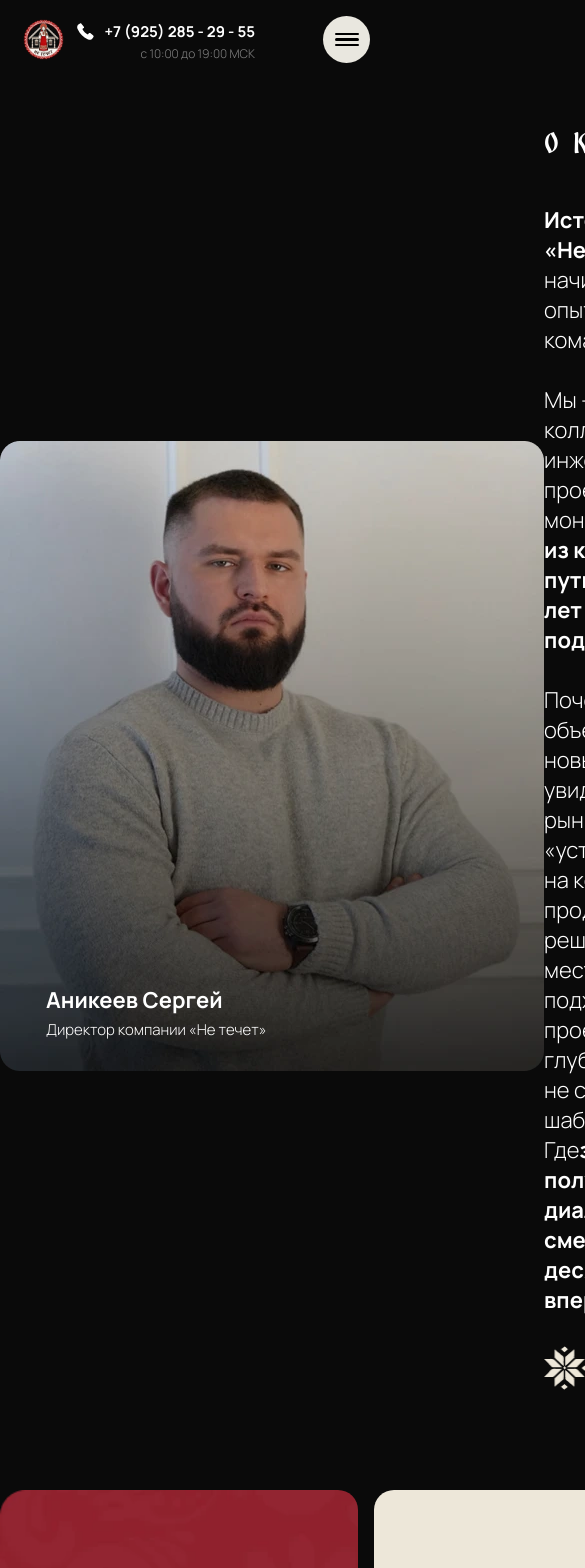
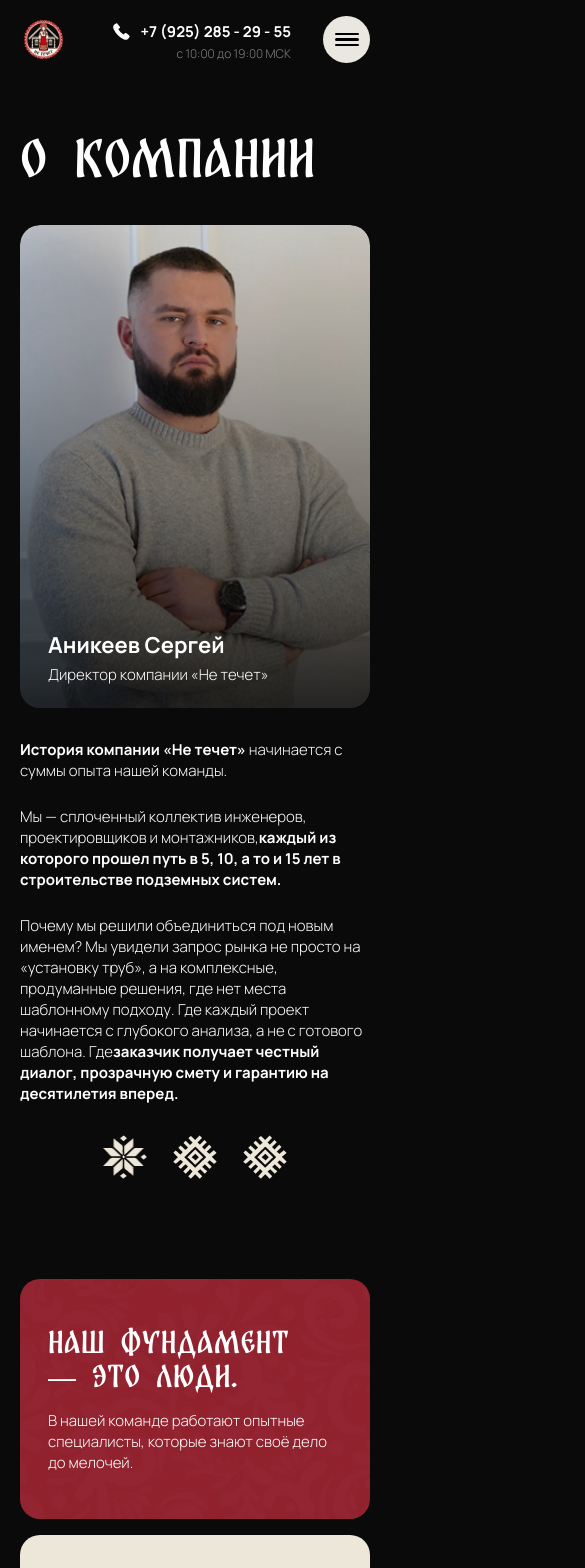
Before and after one commit to GPTalpa/netechet, a Next.js app: page /about in a window 390 px wide. Shown: the top 1568 px of the page, 585 px wide, since content can reach past the window. Built offline with nearby package versions, Linux system fonts and the light colour scheme.

Commit message:
adaptive about

```diff
--- a/app/about/page.tsx
+++ b/app/about/page.tsx
@@ -83,6 +83,22 @@ export default function About() {
         </div>
         <div className="about-company__right">
           <h1>о компании</h1>
+          <div className="about-company__image--mobile">
+            <Image
+              src="/images/image_21--mobile.png"
+              alt="Директор компании «Не течет» Аникеев Сергей"
+              width={335}
+              height={462}
+            />
+            <div className="about-company__image__text">
+              <p className="about-company__image__text--title">
+                Аникеев Сергей
+              </p>
+              <p className="about-company__image__text--description">
+                Директор компании «Не течет»
+              </p>
+            </div>
+          </div>
           <div className="about-company__right__text">
             <p>
               <span style={{ fontWeight: 700 }}>
@@ -118,7 +134,9 @@ export default function About() {
       </div>
       <div className="container about-info">
         <div className="about-info__item about-info__item--accent">
-          <p className="about-info__item--title">Наш фундамент — это люди.</p>
+          <p className="about-info__item--title">
+            Наш фундамент <br />— это люди.
+          </p>
           <p className="about-info__item--description">
             {" "}
             В нашей команде работают опытные специалисты, которые знают своё
--- a/app/about/style.scss
+++ b/app/about/style.scss
@@ -31,6 +31,10 @@
   &__image {
     position: relative;
 
+    &--mobile {
+      display: none;
+    }
+
     &__text {
       position: absolute;
       left: 46px;
@@ -42,6 +46,9 @@
       &--title {
         font-weight: 700;
         font-size: 22px;
+        br {
+          display: block;
+        }
       }
 
       &--description {
@@ -146,3 +153,103 @@
     }
   }
 }
+
+@media (max-width: 768px) {
+  .about-company {
+    padding-left: 20px;
+    padding-right: 20px;
+    flex-direction: column-reverse;
+
+    &__right {
+      h1 {
+        font-size: 48px;
+        line-height: 62px;
+        margin-bottom: 36px;
+      }
+
+      &__text {
+        margin-top: 26px;
+        font-size: 15px;
+        gap: 25px;
+      }
+
+      &--decor {
+        justify-content: center;
+        gap: 26px;
+      }
+    }
+
+    &__image {
+      position: relative;
+      display: none;
+
+      &--mobile {
+        position: relative;
+        display: block;
+        border-radius: 20px;
+        overflow: hidden;
+
+        img {
+          height: auto;
+          border-radius: 20px;
+          width: 100%;
+        }
+      }
+
+      &__text {
+        left: 28px;
+        bottom: 28px;
+      }
+    }
+  }
+
+  .about-info {
+    grid-template-columns: 1fr;
+    padding: 0 20px;
+
+    &__item {
+      padding: 46px 28px;
+
+      &--title {
+        font-size: 28px;
+
+        br {
+          display: block;
+        }
+      }
+
+      &--description {
+        font-size: 15px;
+      }
+    }
+  }
+
+  .about-projects {
+    position: relative;
+    padding-left: 20px;
+
+    &__text {
+      flex-direction: column;
+      align-items: flex-start;
+      gap: 36px;
+
+      h2 {
+        font-size: 15px;
+        line-height: 100%;
+        gap: 14px;
+        .h2-dec {
+          font-size: 120px;
+          line-height: 120px;
+        }
+      }
+    }
+
+    &--dec {
+      top: 260px;
+    }
+
+    &__info-item {
+      align-items: flex-start;
+    }
+  }
+}
--- a/components/Certificats/style.scss
+++ b/components/Certificats/style.scss
@@ -30,3 +30,25 @@
     }
   }
 }
+
+@media (max-width: 768px) {
+  .cert {
+    padding-left: 20px;
+    &__content {
+      overflow-x: scroll;
+      gap: 9px;
+      padding-bottom: 5px;
+    }
+    &__item {
+      padding: 13px;
+      width: 80vw;
+      height: 100%;
+      padding-bottom: 17px;
+
+      img {
+        width: 100%;
+        height: 100%;
+      }
+    }
+  }
+}
--- a/components/Cta/style.scss
+++ b/components/Cta/style.scss
@@ -53,3 +53,36 @@
     }
   }
 }
+
+@media (max-width: 768px) {
+  .about-cta {
+    padding: 60px 26px 289px;
+    &__wrapper {
+      padding: 0 20px;
+
+      &::after {
+        left: 50%;
+        transform: translateX(-50%);
+        width: 61vw;
+      }
+    }
+
+    &__header {
+      margin-bottom: 46px;
+      h2 {
+        font-size: 28px;
+        line-height: 100%;
+        text-align: center;
+      }
+    }
+
+    &__text {
+      font-size: 15px;
+      text-align: center;
+    }
+
+    .btn {
+      font-size: 15px;
+    }
+  }
+}
--- a/components/Header/style.scss
+++ b/components/Header/style.scss
@@ -96,6 +96,7 @@
     }
 
     &__right {
+      gap: clamp(32px, 2vw, 68px);
       address {
         gap: 4px;
 
```
Also changed, not shown: public/images/image_21--mobile.png (added).
